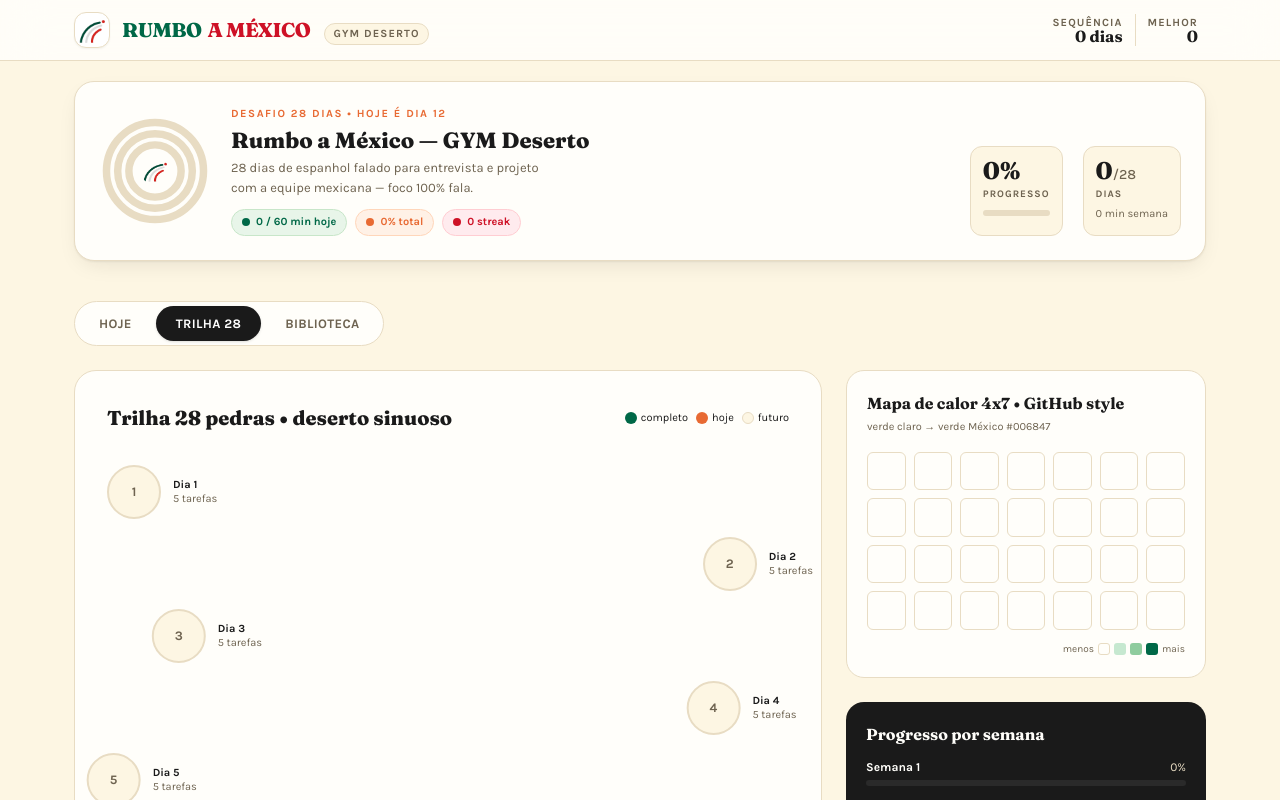
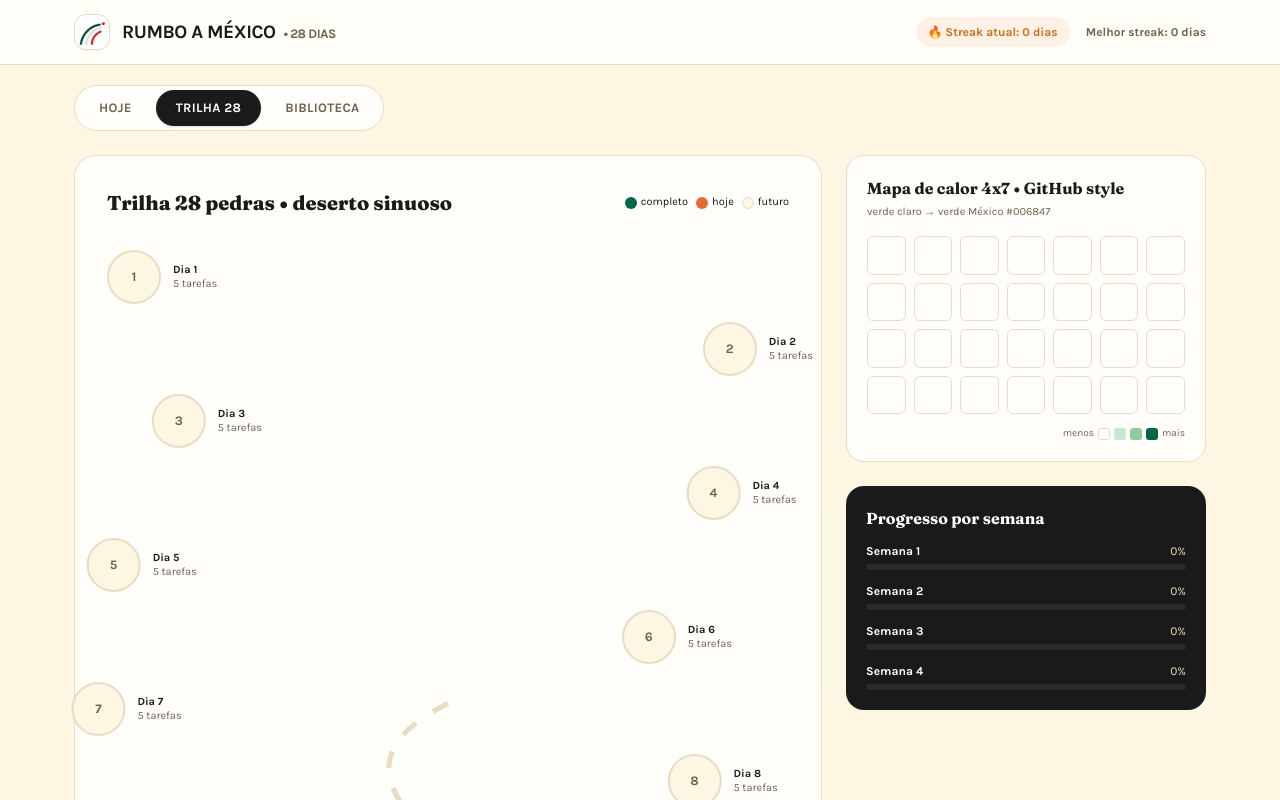
Before and after one commit to dntrindade/rumbo-a-mexico, a React (Vite) app: page / in a window 1280 px wide. Shown: the top 800 px of the page. Built offline with nearby package versions, Linux system fonts and the light colour scheme; the HTML template or start-up script is replaced by a standard one.

Commit message:
novo layout

```diff
--- a/src/App.tsx
+++ b/src/App.tsx
@@ -95,6 +95,7 @@ export default function App() {
             minutesToday={minutesToday}
             checkedCount={checkedCount}
             total={total}
+            currentStreak={currentStreak}
           />
         )}
 
--- a/src/components/Header.tsx
+++ b/src/components/Header.tsx
@@ -11,22 +11,13 @@ interface HeaderProps {
   todayIndex: number;
 }
 
-export function Header({
-  currentStreak,
-  bestStreak,
-  minutesToday,
-  pct,
-  daysDoneCount,
-  minutesWeek,
-  todayIndex,
-}: HeaderProps) {
+export function Header({ currentStreak, bestStreak }: HeaderProps) {
   return (
-    <>
     <header
       className="sticky top-0 z-30 backdrop-blur-xl border-b"
-        style={{ background: "rgba(255,254,250,0.9)", borderColor: "#E8DCC3" }}
+      style={{ background: "rgba(255,254,250,0.92)", borderColor: "#E8DCC3" }}
     >
-        <div className="max-w-[1180px] mx-auto px-4 md:px-6 py-3 flex items-center justify-between gap-4">
+      <div className="max-w-[1180px] mx-auto px-4 md:px-6 py-3.5 flex items-center justify-between gap-4">
         <div className="flex items-center gap-3">
           <img
             src={logoIcon}
@@ -34,88 +25,21 @@ export function Header({
             className="w-9 h-9 rounded-xl object-contain bg-white shadow-sm border"
             style={{ borderColor: "#E8DCC3" }}
           />
-            <div className="flex items-baseline gap-1.5">
-              <span className="fraunces font-extrabold tracking-tight text-[18px] md:text-[20px]" style={{ color: "#006847" }}>RUMBO</span>
-              <span className="fraunces font-extrabold tracking-tight text-[18px] md:text-[20px]" style={{ color: "#CE1126" }}>A MÉXICO</span>
-              <span className="hidden md:inline ml-2 text-[11px] font-bold tracking-widest px-2 py-0.5 rounded-full" style={{ background: "#FDF6E3", color: "#6E6350", border: "1px solid #E8DCC3" }}>GYM DESERTO</span>
+          <div className="fraunces font-extrabold tracking-tight text-[17px] md:text-[19px] flex items-baseline gap-2">
+            <span style={{ color: "#1A1A1A" }}>RUMBO A MÉXICO</span>
+            <span className="text-[13px] font-bold" style={{ color: "#6E6350" }}>• 28 DIAS</span>
           </div>
         </div>
-          <div className="flex items-center gap-2">
-            <div className="hidden md:flex items-center gap-3 mr-2">
-              <div className="text-right leading-none">
-                <div className="text-[11px] tracking-widest font-bold" style={{ color: "#6E6350" }}>SEQUÊNCIA</div>
-                <div className="fraunces font-bold text-[16px]">{currentStreak} dias</div>
-              </div>
-              <div className="w-px h-8" style={{ background: "#E8DCC3" }} />
-              <div className="text-right leading-none">
-                <div className="text-[11px] tracking-widest font-bold" style={{ color: "#6E6350" }}>MELHOR</div>
-                <div className="fraunces font-bold text-[16px]">{bestStreak}</div>
-              </div>
-            </div>
+
+        <div className="flex items-center gap-4">
+          <span className="inline-flex items-center gap-1.5 text-[12px] font-bold px-3 py-1.5 rounded-full" style={{ background: "#FFF1E6", color: "#C9701E" }}>
+            🔥 Streak atual: {currentStreak} {currentStreak === 1 ? "dia" : "dias"}
+          </span>
+          <span className="hidden md:inline text-[12px] font-bold" style={{ color: "#6E6350" }}>
+            Melhor streak: {bestStreak} {bestStreak === 1 ? "dia" : "dias"}
+          </span>
         </div>
       </div>
     </header>
-
-      {/* HERO COM 3 ANÉIS APPLE WATCH — rola normal com a página */}
-      <div className="max-w-[1180px] mx-auto px-4 md:px-6 pb-5 pt-5">
-        <div
-          className="rounded-[20px] p-4 md:p-6 flex flex-col md:flex-row gap-6 items-center md:items-end justify-between shadow-[0_1px_2px_rgba(33,27,20,.06),0_8px_24px_-10px_rgba(33,27,20,.15)]"
-          style={{ background: "#FFFEFA", border: "1px solid #E8DCC3" }}
-        >
-          <div className="flex gap-5 items-center w-full md:w-auto">
-            {/* Rings */}
-            <div className="relative w-[112px] h-[112px] shrink-0">
-              <svg viewBox="0 0 120 120" className="w-full h-full">
-                <circle cx="60" cy="60" r="52" className="ring-bg" />
-                <circle cx="60" cy="60" r="40" className="ring-bg" />
-                <circle cx="60" cy="60" r="28" className="ring-bg" />
-                <circle cx="60" cy="60" r="52" className="ring-fg" style={{ stroke: "#006847", strokeDasharray: `${2 * Math.PI * 52}`, strokeDashoffset: `${2 * Math.PI * 52 * (1 - Math.min(minutesToday / 60, 1))}` }} />
-                <circle cx="60" cy="60" r="40" className="ring-fg" style={{ stroke: "#E86A33", strokeDasharray: `${2 * Math.PI * 40}`, strokeDashoffset: `${2 * Math.PI * 40 * (1 - pct / 100)}` }} />
-                <circle cx="60" cy="60" r="28" className="ring-fg" style={{ stroke: "#CE1126", strokeDasharray: `${2 * Math.PI * 28}`, strokeDashoffset: `${2 * Math.PI * 28 * (1 - Math.min(currentStreak / 7, 1))}` }} />
-              </svg>
-              <div className="absolute inset-0 grid place-items-center">
-                <img src={logoIcon} alt="" className="w-7 h-7 rounded-full" />
-              </div>
-            </div>
-            <div>
-              <div className="text-[11px] font-bold tracking-[0.14em] mb-1" style={{ color: "#E86A33" }}>DESAFIO 28 DIAS • HOJE É DIA {todayIndex + 1}</div>
-              <div className="fraunces font-extrabold text-[22px] leading-tight">Rumbo a México — GYM Deserto</div>
-              <div className="text-[13px] mt-1 max-w-[42ch]" style={{ color: "#6E6350" }}>28 dias de espanhol falado para entrevista e projeto com a equipe mexicana — foco 100% fala.</div>
-              <div className="flex gap-2 mt-3 flex-wrap">
-                <span className="inline-flex items-center gap-1.5 text-[11px] font-bold px-2.5 py-1 rounded-full" style={{ background: "#E8F5E9", color: "#006847", border: "1px solid #C8E6C9" }}>
-                  <span className="w-2 h-2 rounded-full" style={{ background: "#006847" }} />{minutesToday} / 60 min hoje
-                </span>
-                <span className="inline-flex items-center gap-1.5 text-[11px] font-bold px-2.5 py-1 rounded-full" style={{ background: "#FFF1E6", color: "#E86A33", border: "1px solid #FFD6BA" }}>
-                  <span className="w-2 h-2 rounded-full" style={{ background: "#E86A33" }} />{pct}% total
-                </span>
-                <span className="inline-flex items-center gap-1.5 text-[11px] font-bold px-2.5 py-1 rounded-full" style={{ background: "#FFEBEE", color: "#CE1126", border: "1px solid #FFCDD2" }}>
-                  <span className="w-2 h-2 rounded-full" style={{ background: "#CE1126" }} />{currentStreak} streak
-                </span>
-              </div>
-            </div>
-          </div>
-
-          <div className="w-full md:w-auto grid grid-cols-3 gap-3 md:flex md:gap-5">
-            <div className="rounded-xl p-3 min-w-[92px] text-center md:text-left" style={{ background: "#FDF6E3", border: "1px solid #E8DCC3" }}>
-              <div id="pct" className="fraunces font-extrabold text-[24px] leading-none">{pct}%</div>
-              <div className="text-[10px] font-bold tracking-widest mt-1" style={{ color: "#6E6350" }}>PROGRESSO</div>
-              <div className="h-1.5 rounded-full mt-2 overflow-hidden" style={{ background: "#E8DCC3" }}>
-                <div id="barTotal" className="h-full rounded-full transition-all" style={{ width: `${pct}%`, background: "#E86A33" }} />
-              </div>
-            </div>
-            <div className="rounded-xl p-3 min-w-[92px] text-center md:text-left" style={{ background: "#FDF6E3", border: "1px solid #E8DCC3" }}>
-              <div id="daysDone" className="fraunces font-extrabold text-[24px] leading-none">{daysDoneCount}<span className="text-[14px] font-medium" style={{ color: "#6E6350" }}>/28</span></div>
-              <div className="text-[10px] font-bold tracking-widest mt-1" style={{ color: "#6E6350" }}>DIAS</div>
-              <div className="text-[11px] mt-1" style={{ color: "#6E6350" }}>{minutesWeek} min semana</div>
-            </div>
-            <div className="rounded-xl p-3 min-w-[92px] text-center md:text-left md:hidden" style={{ background: "#FDF6E3", border: "1px solid #E8DCC3" }}>
-              <div className="fraunces font-extrabold text-[24px] leading-none">{currentStreak}</div>
-              <div className="text-[10px] font-bold tracking-widest mt-1" style={{ color: "#6E6350" }}>STREAK</div>
-              <div className="text-[11px] mt-1" style={{ color: "#6E6350" }}>melhor {bestStreak}</div>
-            </div>
-          </div>
-        </div>
-      </div>
-    </>
   );
 }
--- a/src/components/TabHoje.tsx
+++ b/src/components/TabHoje.tsx
@@ -1,5 +1,4 @@
 import React from "react";
-import logoIcon from "../assets/logo_final_mexico_flag.png";
 import { PILLARS, WEEKS } from "../data";
 
 interface TabHojeProps {
@@ -18,115 +17,187 @@ interface TabHojeProps {
   minutesToday: number;
   checkedCount: number;
   total: number;
+  currentStreak: number;
 }
 
+const PILLAR_ICON: Record<string, string> = {
+  O: "🎧",
+  E: "🗣️",
+  M: "🎵",
+  C: "💬",
+  V: "📚",
+};
+
 export function TabHoje({
-  todayIndex, wi, d, pct, daysDoneArray, progress, updateProgress,
-  clickTick, setClickTick, lastAction, setLastAction, setTodayIndex,
-  minutesToday, checkedCount, total,
+  todayIndex, wi, d, pct, progress, updateProgress,
+  minutesToday, checkedCount, total, currentStreak,
 }: TabHojeProps) {
+  // Pilar ativo = primeiro não concluído hoje. Se todos concluídos, mostra o último como revisão.
+  const activeIndex = PILLARS.findIndex((_, pi) => !progress[`w${wi}-p${pi}-d${d}`]);
+  const allDone = activeIndex === -1;
+  const heroIndex = allDone ? PILLARS.length - 1 : activeIndex;
+  const heroPillar = PILLARS[heroIndex];
+  const heroTask = WEEKS[wi]?.tasks[heroIndex];
+
   return (
-    <div className="grid lg:grid-cols-[1fr_340px] gap-6 items-start">
-      <div className="min-w-0">
-        {/* Caminho tracejado com cactozinho */}
-        <div className="rounded-[18px] p-5 mb-5" style={{ background: "#FFFEFA", border: "1px solid #E8DCC3" }}>
-          <div className="flex items-center justify-between mb-4">
-            <div className="fraunces font-bold text-[18px]">Dia {todayIndex + 1} • {WEEKS[wi]?.tag} — {WEEKS[wi]?.title}</div>
-            <div className="text-[11px] font-bold tracking-widest px-2 py-1 rounded-full" style={{ background: "#FDF6E3", border: "1px solid #E8DCC3", color: "#6E6350" }}>{WEEKS[wi]?.focus.slice(0, 28)}...</div>
+    <div className="grid lg:grid-cols-[1fr_360px] gap-6 items-start">
+      <div className="min-w-0 flex flex-col gap-6">
+        {/* TAREFA ATIVA DO DIA */}
+        <div className="rounded-[18px] p-5 md:p-6" style={{ background: "#FFFEFA", border: "2px solid #E86A33" }}>
+          <div className="flex items-start justify-between gap-3 flex-wrap mb-3">
+            <div className="flex items-center gap-2 text-[12px] font-bold tracking-wide" style={{ color: "#E86A33" }}>
+              <span className="text-[16px]">{heroPillar.full === "Ouvir" ? "👂" : PILLAR_ICON[heroPillar.code]}</span>
+              {allDone ? `DIA ${todayIndex + 1} CONCLUÍDO` : `TAREFA ATIVA DO DIA ${todayIndex + 1}`}
             </div>
-          {/* desert trail */}
-          <div className="relative h-[56px] rounded-xl flex items-center px-3" style={{ background: "linear-gradient(90deg,#FDF6E3 0%,#FFFEFA 100%)", border: "1px dashed #E8DCC3" }}>
-            <div className="absolute left-3 right-3 top-1/2 h-0 border-t-[3px] border-dashed" style={{ borderColor: "#E8DCC3" }} />
-            <div className="absolute top-1/2 -translate-y-1/2 transition-all duration-700" style={{ left: `calc(${Math.max(6, Math.min(92, pct))}% )`, transform: "translate(-50%,-50%)" }}>
-              <div className="w-8 h-8 rounded-full grid place-items-center text-[18px] shadow" style={{ background: "#FFFEFA", border: "1px solid #E8DCC3" }}>🌵</div>
+            <span className="text-[11px] font-bold px-2.5 py-1 rounded-full" style={{ background: "#FFF1E6", color: "#C9701E" }}>
+              {allDone ? "COMPLETO ✓" : "EM ANDAMENTO"}
+            </span>
           </div>
-            <div className="flex justify-between w-full relative z-10">
-              {Array.from({ length: 5 }).map((_, i) => (
-                <div key={i} className="w-2 h-2 rounded-full" style={{ background: pct > i * 20 ? "#006847" : "#E8DCC3" }} />
-              ))}
+          <div className="fraunces font-extrabold text-[24px] leading-tight mb-2">{heroPillar.title}</div>
+          <div className="text-[14px] leading-[1.6] mb-4" style={{ color: "#4A4A4A" }} dangerouslySetInnerHTML={{ __html: heroTask?.desc || "" }} />
+          {heroTask?.url && (
+            <div className="flex items-center gap-3 flex-wrap">
+              <a
+                href={heroTask.url}
+                target="_blank"
+                rel="noopener noreferrer"
+                className="inline-flex items-center gap-2 text-[14px] font-bold px-5 py-2.5 rounded-full text-white transition-all hover:brightness-105 active:scale-[0.98]"
+                style={{ background: "#E86A33" }}
+              >
+                ▶ Praticar agora ({heroPillar.time})
+              </a>
+              {!allDone && (
+                <span className="text-[12px]" style={{ color: "#6E6350" }}>
+                  {checkedCount}/{total} tarefas do desafio concluídas
+                </span>
+              )}
             </div>
-          </div>
-          {/* day selector */}
-          <div className="flex gap-1.5 mt-4 overflow-x-auto pb-1">
-            {Array.from({ length: 28 }).map((_, i) => {
-              const isDone = daysDoneArray[i];
-              const isToday = i === todayIndex;
-              return (
-                <button
-                  key={i}
-                  onClick={() => { setTodayIndex(i); setClickTick(c => c + 1); setLastAction(`Dia ${i + 1} selecionado • clique ${clickTick + 1}`); }}
-                  className={`shrink-0 w-9 h-9 rounded-full grid place-items-center text-[12px] font-bold border transition ${isToday ? "text-white" : ""}`}
-                  style={{
-                    background: isDone ? "#006847" : isToday ? "#E86A33" : "#FFFEFA",
-                    color: isDone || isToday ? "#fff" : "#6E6350",
-                    borderColor: isDone ? "#006847" : isToday ? "#E86A33" : "#E8DCC3",
-                    boxShadow: isToday ? "0 0 0 3px #FFD6BA" : "none",
-                  }}
-                >
-                  {i + 1}
-                </button>
-              );
-            })}
-          </div>
-          {lastAction && <div className="mt-2 text-[11px] font-bold" style={{ color: "#006847" }}>{lastAction}</div>}
+          )}
         </div>
 
-        {/* 5 cards O E M C V */}
-        <div className="grid gap-4">
+        {/* SEU BARALHO DE HOJE */}
+        <div>
+          <div className="fraunces font-extrabold text-[19px] mb-3">Seu baralho de hoje • Dia {todayIndex + 1}</div>
+          <div className="flex flex-col gap-3">
             {PILLARS.map((pillar, pi) => {
               const key = `w${wi}-p${pi}-d${d}`;
               const checked = !!progress[key];
+              const isActive = pi === heroIndex && !allDone;
               const task = WEEKS[wi]?.tasks[pi];
+              const borderColor = checked ? "#006847" : isActive ? "#E86A33" : "#E8DCC3";
+              const bg = checked ? "#F0F9F1" : "#FFFEFA";
+
               return (
-              <div key={pi} className="rounded-[18px] p-4 md:p-5 flex gap-4 items-start transition" style={{ background: checked ? "#E8F5E9" : "#FFFEFA", border: `1px solid ${checked ? "#A5D6A7" : "#E8DCC3"}`, boxShadow: "0 1px 2px rgba(33,27,20,.04)" }}>
-                <div className="flex flex-col items-center gap-2">
-                  <div className="w-9 h-9 rounded-[10px] grid place-items-center fraunces font-extrabold text-[15px]" style={{ background: checked ? "#006847" : "#FDF6E3", color: checked ? "#fff" : "#1A1A1A", border: "1px solid #E8DCC3" }}>{pillar.code}</div>
-                  <button aria-label={`Marcar ${pillar.title}`} onClick={() => updateProgress(key, !checked)} className="w-8 h-8 rounded-[10px] grid place-items-center border-2 transition-all active:scale-95" style={{ background: checked ? "#006847" : "#FFFEFA", borderColor: checked ? "#006847" : "#E8DCC3", width: "32px", height: "32px" }}>
-                    {checked && <span className="text-white text-[16px] font-bold">✓</span>}
+                <div
+                  key={pi}
+                  className="rounded-[16px] p-4 md:p-5 relative transition-all"
+                  style={{ background: bg, border: `${isActive ? "2px" : "1px"} solid ${borderColor}` }}
+                >
+                  <div className="flex items-start justify-between gap-3">
+                    <div className="flex items-center gap-2">
+                      <span className="text-[18px]">{PILLAR_ICON[pillar.code]}</span>
+                      <div>
+                        <div className="font-bold text-[15px]">{pillar.title}</div>
+                        <div className="text-[11px] flex items-center gap-1" style={{ color: "#6E6350" }}>
+                          🕐 {pillar.time}
+                        </div>
+                      </div>
+                    </div>
+
+                    {checked ? (
+                      <button
+                        onClick={() => updateProgress(key, false)}
+                        aria-label="Marcar como não concluído"
+                        className="w-7 h-7 rounded-full grid place-items-center text-white text-[13px] font-bold shrink-0"
+                        style={{ background: "#006847" }}
+                      >
+                        ✓
                       </button>
+                    ) : (
+                      <button
+                        onClick={() => updateProgress(key, true)}
+                        className="text-[10px] font-bold tracking-wide px-2.5 py-1 rounded-full shrink-0 transition hover:brightness-95"
+                        style={{
+                          background: isActive ? "#FFF1E6" : "#F1EAD9",
+                          color: isActive ? "#C9701E" : "#8A7F68",
+                        }}
+                      >
+                        {isActive ? "ATIVO" : "PENDENTE"}
+                      </button>
+                    )}
                   </div>
-                <div className="flex-1 min-w-0">
-                  <div className="flex flex-wrap items-baseline gap-2">
-                    <div className="fraunces font-bold text-[16px]">{pillar.title}</div>
-                    <div className="text-[11px] font-bold tracking-wide px-2 py-0.5 rounded-full" style={{ background: "#FDF6E3", border: "1px solid #E8DCC3", color: "#6E6350" }}>{pillar.time}</div>
-                    {checked && <span className="text-[11px] font-bold" style={{ color: "#006847" }}>• feito</span>}
-                  </div>
-                  <div className="text-[13.5px] mt-1.5 leading-[1.5]" style={{ color: "#1A1A1A" }} dangerouslySetInnerHTML={{ __html: task?.desc || "" }} />
-                  {task?.url && (
+
+                  <div className="text-[13px] mt-2 leading-[1.5]" style={{ color: "#4A4A4A" }} dangerouslySetInnerHTML={{ __html: task?.desc || "" }} />
+
+                  {!checked && task?.url && (
+                    isActive ? (
                       <a
                         href={task.url}
                         target="_blank"
                         rel="noopener noreferrer"
-                      className="inline-flex items-center gap-1.5 mt-3 text-[12px] font-bold px-3 py-1.5 rounded-full transition-all hover:brightness-95 active:scale-[0.98]"
-                      style={{ background: "#006847", color: "#fff" }}
+                        className="block text-center mt-3 text-[13px] font-bold py-2 rounded-full text-white transition-all hover:brightness-105"
+                        style={{ background: "#E86A33" }}
                       >
-                      ▶ Praticar agora
+                        Praticar agora
                       </a>
+                    ) : (
+                      <a
+                        href={task.url}
+                        target="_blank"
+                        rel="noopener noreferrer"
+                        className="inline-block mt-2 text-[12px] font-bold"
+                        style={{ color: "#2757A6" }}
+                      >
+                        Praticar agora →
+                      </a>
+                    )
                   )}
-                </div>
                 </div>
               );
             })}
           </div>
         </div>
+      </div>
 
-      {/* Sidebar de progresso do dia */}
-      <aside className="lg:sticky lg:top-[84px] flex flex-col gap-4 self-start w-full">
-        <div className="rounded-[18px] p-5 border-t-4" style={{ background: "#FFFEFA", border: "1px solid #E8DCC3", borderTopColor: "#006847", borderTopWidth: "4px" }}>
-          <div className="flex items-center gap-2 mb-1">
-            <img src={logoIcon} alt="" className="w-5 h-5" />
-            <div className="fraunces font-bold text-[16px]">GYM Deserto</div>
+      {/* MÉTRICAS DE CONQUISTA */}
+      <aside className="lg:sticky lg:top-[84px] self-start w-full">
+        <div className="rounded-[18px] p-5 md:p-6" style={{ background: "#FFFEFA", border: "1px solid #E8DCC3" }}>
+          <div className="fraunces font-extrabold text-[18px] mb-4">Métricas de Conquista</div>
+
+          <div className="flex items-center gap-4 mb-5">
+            <div className="relative w-[86px] h-[86px] shrink-0">
+              <svg viewBox="0 0 100 100" className="w-full h-full -rotate-90">
+                <circle cx="50" cy="50" r="42" fill="none" stroke="#E8DCC3" strokeWidth="10" />
+                <circle
+                  cx="50" cy="50" r="42" fill="none" stroke="#E86A33" strokeWidth="10" strokeLinecap="round"
+                  strokeDasharray={2 * Math.PI * 42}
+                  strokeDashoffset={2 * Math.PI * 42 * (1 - pct / 100)}
+                  style={{ transition: "stroke-dashoffset .6s ease" }}
+                />
+              </svg>
+              <div className="absolute inset-0 grid place-items-center">
+                <div className="text-center leading-none">
+                  <div className="fraunces font-extrabold text-[20px]">{pct}%</div>
                 </div>
-          <div className="text-[11px]" style={{ color: "#6E6350" }}>espanhol.dotapps.com.br</div>
+              </div>
+            </div>
+            <div className="text-[11px] font-bold tracking-wide" style={{ color: "#6E6350" }}>CONCLUÍDO</div>
+          </div>
 
-          <div className="h-px my-4" style={{ background: "#E8DCC3" }} />
-
-          <div className="fraunces font-bold text-[14px]">Hoje • minutos</div>
-          <div className="text-[12px] mt-1" style={{ color: "#6E6350" }}>Meta Apple Watch: 60 min</div>
-          <div className="mt-3 h-2 rounded-full overflow-hidden" style={{ background: "#E8DCC3" }}>
-            <div className="h-full rounded-full transition-all" style={{ width: `${Math.min(100, (minutesToday / 60) * 100)}%`, background: "#006847" }} />
+          <div className="flex flex-col gap-3 text-[13px]">
+            <div className="flex items-center justify-between">
+              <span className="flex items-center gap-2"><span className="w-2 h-2 rounded-full" style={{ background: "#006847" }} />Meta Diária</span>
+              <b>{minutesToday} / 60 min</b>
             </div>
-          <div className="text-[12px] mt-2 font-bold" style={{ color: "#006847" }}>{minutesToday} min feitos hoje</div>
+            <div className="flex items-center justify-between">
+              <span className="flex items-center gap-2"><span className="w-2 h-2 rounded-full" style={{ background: "#E86A33" }} />Trilha Geral</span>
+              <b style={{ color: "#E86A33" }}>{pct}% (Dia {todayIndex + 1}/28)</b>
+            </div>
+            <div className="flex items-center justify-between">
+              <span className="flex items-center gap-2"><span className="w-2 h-2 rounded-full" style={{ background: "#CE1126" }} />Ofensiva</span>
+              <b style={{ color: "#CE1126" }}>{currentStreak} {currentStreak === 1 ? "dia" : "dias"}</b>
+            </div>
+          </div>
         </div>
       </aside>
     </div>
```
Lines whose indentation alone changed are shown as unchanged.
